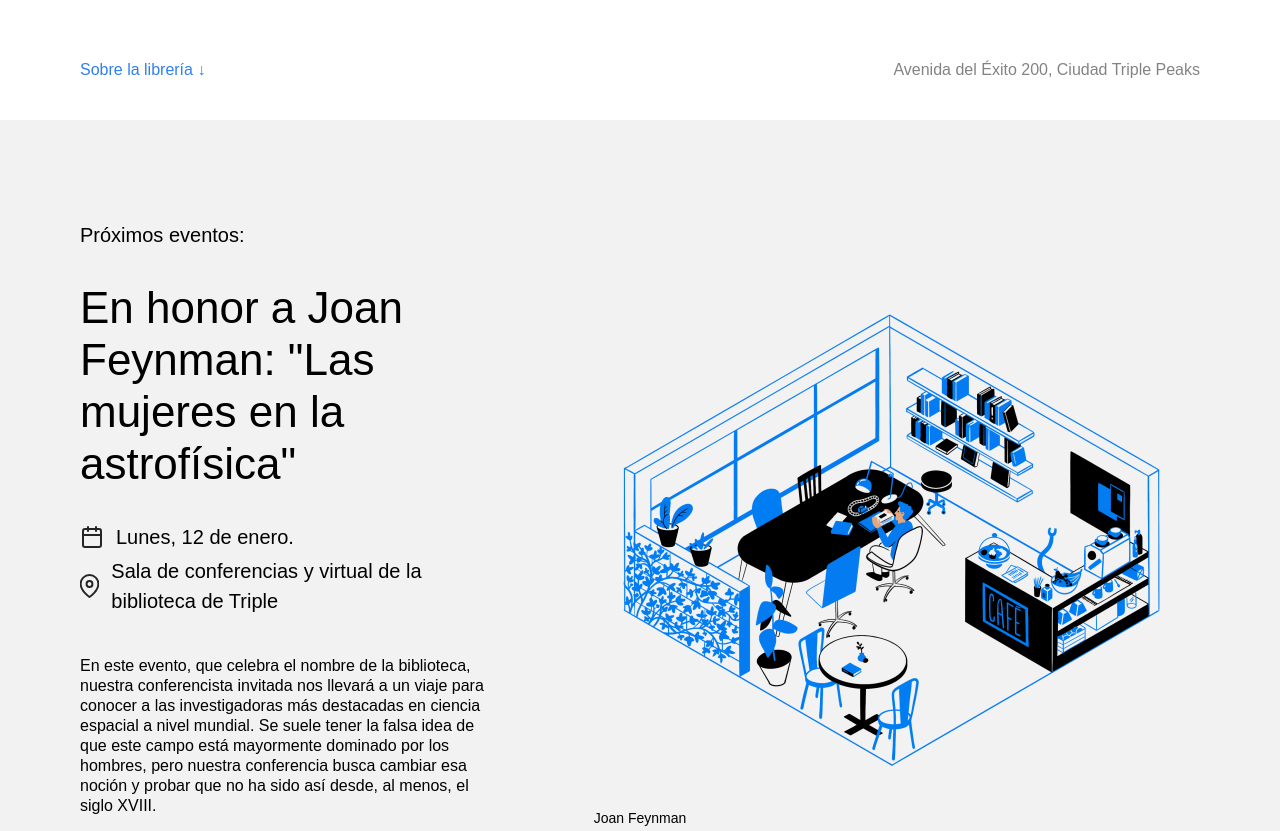
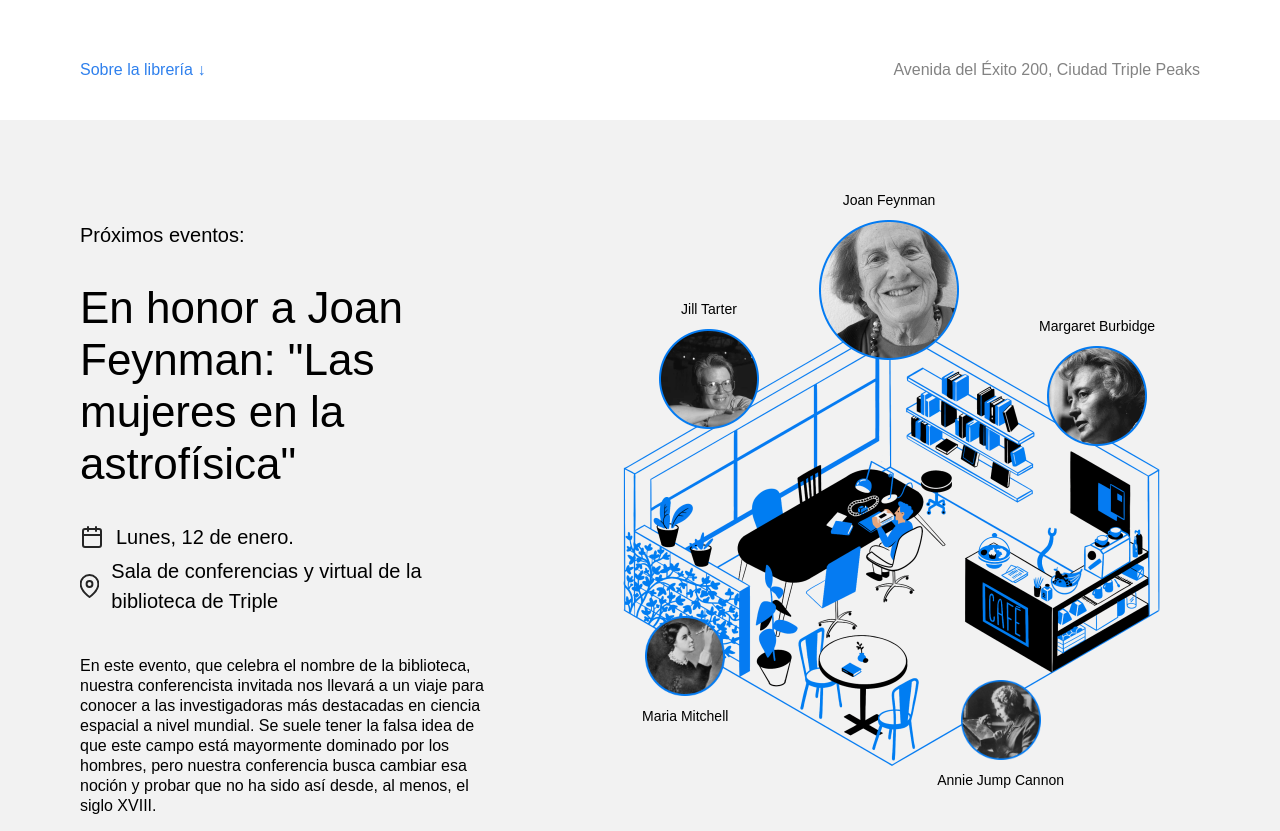
Before and after one commit to Luisliborio078/web_project_library, a plain HTML site: page index.html in a window 1280 px wide. Shown: the part 680-1511 px from the top of the page. Drawn offline with Linux system fonts and the light colour scheme; files whose address does not match are found by name.

Commit message:
Terminando la position de las fotos

```diff
--- a/index.html
+++ b/index.html
@@ -60,7 +60,7 @@
       </header>
 
       <main class="content">
-        <div class="events">
+        <section class="events">
           <!-- --------------------------------------------------------------- -->
           <!--    No descomentar hasta la etapa 2 del proyecto.      -->
           <!-- --------------------------------------------------------------- -->
@@ -106,13 +106,49 @@
               <img
                 src="./images/person_feynman.png"
                 alt="Joan Feynman Pic"
-                class="person__image"
+                class="person__image person__image_size_l"
               />
             </div>
+
+            <div class="person person_name_tarter">
+              <p class="person__caption">Jill Tarter</p>
+              <img
+                src="./images/person_tarter.png"
+                alt="Jill Tarter"
+                class="person__image person__image_size_m"
+              />
+            </div>
+
+            <div class="person person_name_burbidge">
+              <p class="person__caption">Margaret Burbidge</p>
+              <img
+                src="./images/person_burbidge.png"
+                alt="Margaret Burbidge"
+                class="person__image person__image_size_m"
+              />
+            </div>
+
+            <div class="person person_name_cannon">
+              <img
+                src="./images/person_cannon.png"
+                alt="Annie Jump Cannon"
+                class="person__image person__image_size_s"
+              />
+              <p class="person__caption">Annie Jump Cannon</p>
+            </div>
+
+            <div class="person person_name_mitchell">
+              <img
+                src="./images/person_mitchell.png"
+                alt="Maria Mitchell"
+                class="person__image person__image_size_s"
+              />
+              <p class="person__caption">Maria Mitchell</p>
+            </div>
           </div>
-        </div>
+        </section>
 
-        <div class="staff">
+        <section class="staff">
           <!-- --------------------------------------------------------------- -->
           <!--   No descomentar hasta la etapa final del proyecto.         -->
           <!-- --------------------------------------------------------------- -->
@@ -170,9 +206,9 @@
             </div>
           </li>
         </ul>-->
-        </div>
+        </section>
 
-        <div class="membership">
+        <section class="membership">
           <!-- --------------------------------------------------------------- -->
           <!--   No descomentar hasta la etapa final del proyecto.         -->
           <!-- --------------------------------------------------------------- -->
@@ -229,9 +265,9 @@
             </p>
           </li>
         </ul>-->
-        </div>
+        </section>
 
-        <div class="about">
+        <section class="about">
           <!-- --------------------------------------------------------------- -->
           <!--      No descomentar hasta la etapa final del proyecto.      -->
           <!-- --------------------------------------------------------------- -->
@@ -248,7 +284,7 @@
           </p>
         </div>
         <div class="about__circle"></div> -->
-        </div>
+        </section>
       </main>
       <footer class="footer">
         <!-- ----------------------------------------------------------------- -->
--- a/styles/style.css
+++ b/styles/style.css
@@ -179,22 +179,32 @@
 
 .person_name_feynman {
   /* Utiliza los valores correctos de las propiedades top/right/bottom/left para posicionar el elemento */
+  top: -30px;
+  left: 319px;
 }
 
 .person_name_burbidge {
   /* Utiliza los valores correctos de las propiedades top/right/bottom/left para posicionar el elemento */
+  top: 96px;
+  right: 125px;
 }
 
 .person_name_cannon {
   /* Utiliza los valores correctos de las propiedades top/right/bottom/left para posicionar el elemento */
+  bottom: 18px;
+  right: 216px;
 }
 
 .person_name_mitchell {
   /* Utiliza los valores correctos de las propiedades top/right/bottom/left para posicionar el elemento */
+  bottom: 82px;
+  left: 142px;
 }
 
 .person_name_tarter {
   /* Utiliza los valores correctos de las propiedades top/right/bottom/left para posicionar el elemento */
+  top: 79px;
+  left: 159px;
 }
 
 .person__image {
```
